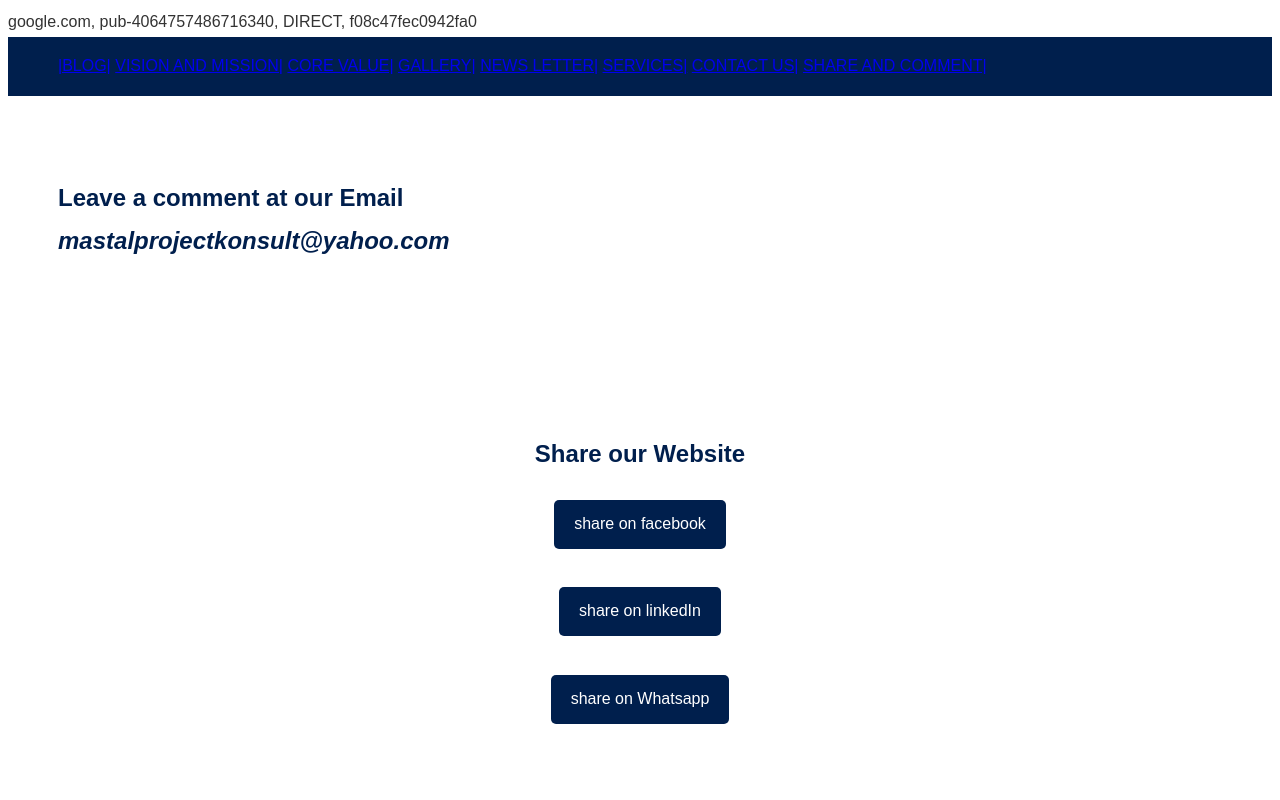
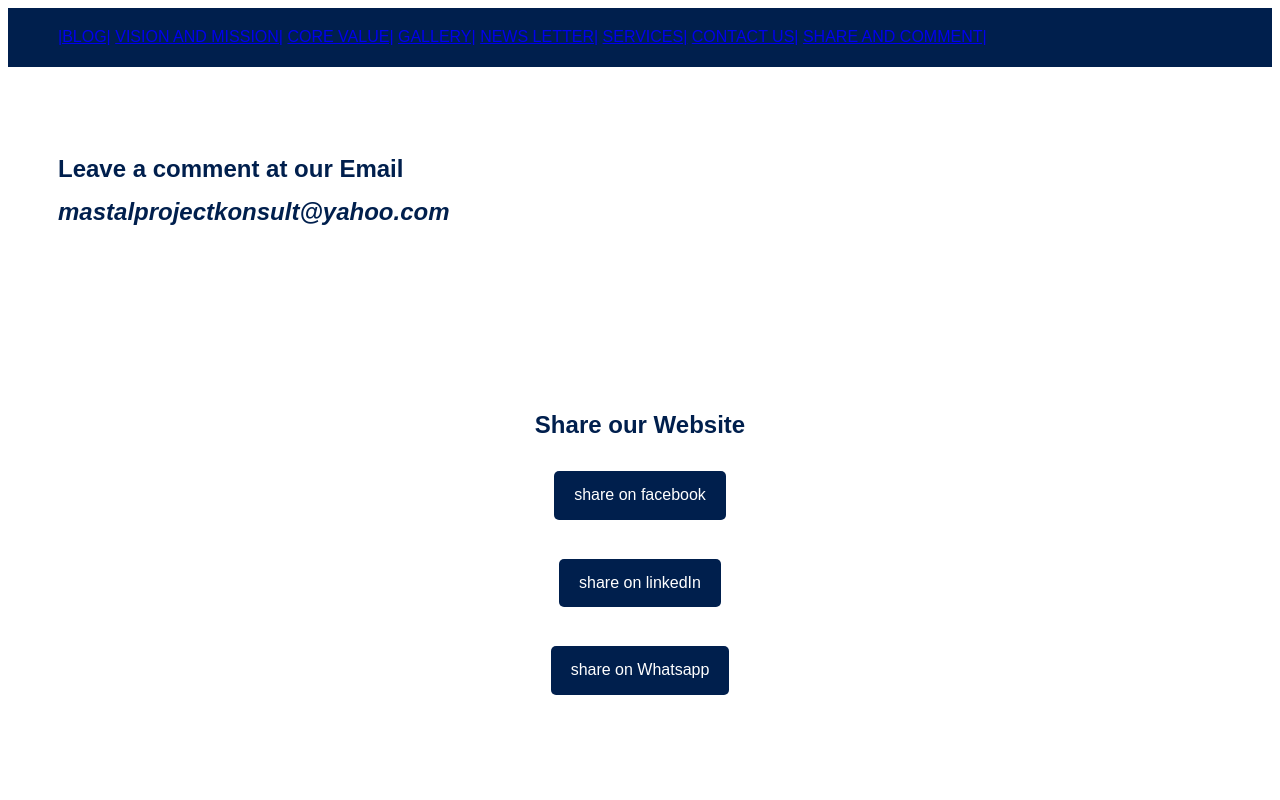
Before and after one commit to olaniteboluwatife07-png/MASTAL-PROJECT-KONSULT-LTD, a plain HTML site: page mastalprojectlimited/shareandcomment.html in a window 1280 px wide. Shown: the top 800 px of the page. Drawn offline with Linux system fonts and the light colour scheme.

Commit message:
Update shareandcomment.html

```diff
--- a/mastalprojectlimited/shareandcomment.html
+++ b/mastalprojectlimited/shareandcomment.html
@@ -7,7 +7,7 @@
 <link rel="stylesheet" href="index.css">
      <script async src="https://pagead2.googlesyndication.com/pagead/js/adsbygoogle.js?client=ca-pub-4064757486716340"
      crossorigin="anonymous"></script>
- google.com, pub-4064757486716340, DIRECT, f08c47fec0942fa0
+ <google.com, pub-4064757486716340, DIRECT, f08c47fec0942fa0>
 </head>
 <header>
       <!-- Right-sided navbar links -->
@@ -52,5 +52,6 @@
 <section id="quote">
     <h2>Request a Quote send it to our email or call 08163717594, 08037179651</h2>
 </section>
+</google.com>
 </body>
 </html>
```
